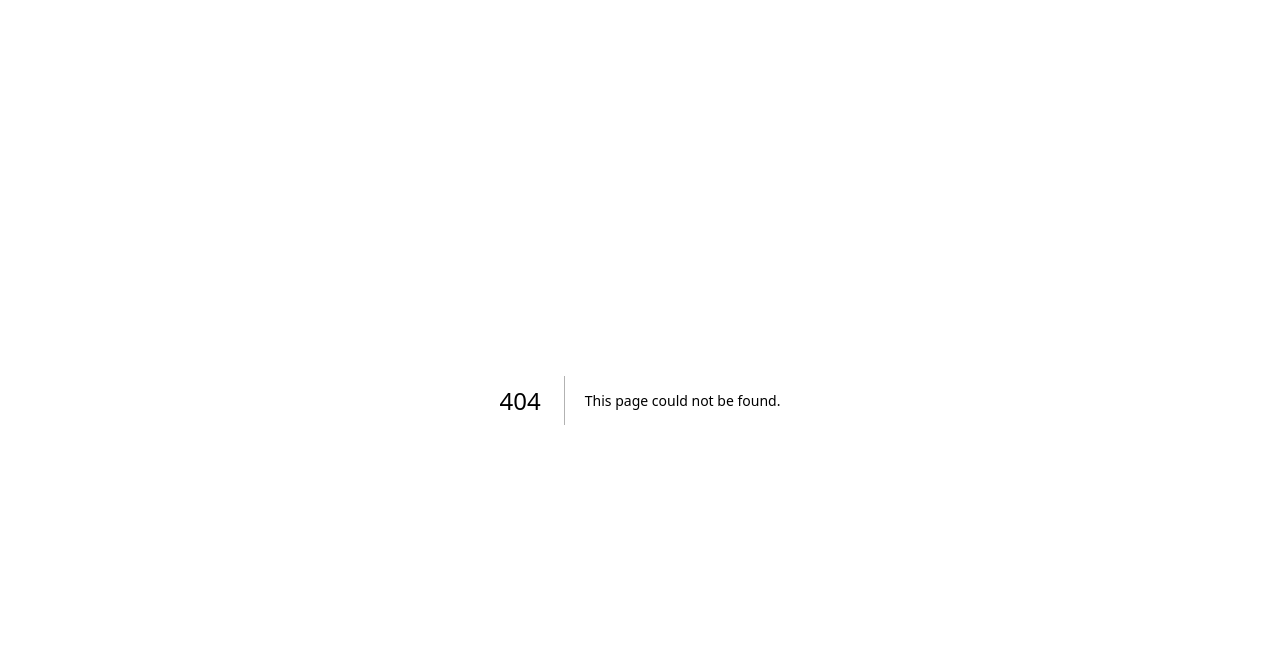
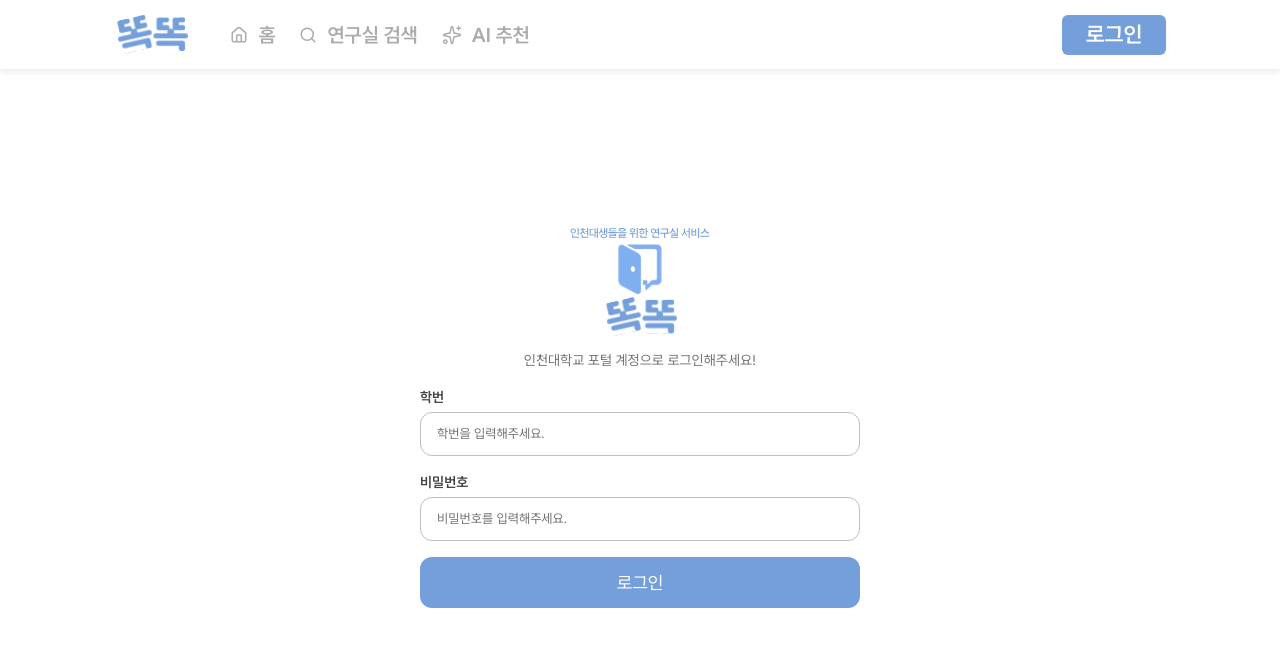
Before and after one commit to inu-appcenter/team-2-project-web, a Next.js app: page /login in a window 1280 px wide. Before the commit this address had no page. Shown: the top 646 px of the page. Built offline with nearby package versions, Linux system fonts and the light colour scheme.

Commit message:
✨ feat : 로그인 페이지 UI 구현

```diff
--- /dev/null
+++ b/app/login/page.tsx
@@ -0,0 +1 @@
+export { LoginPage as default } from "@/_pages/login";
--- /dev/null
+++ b/src/_pages/login/index.ts
@@ -0,0 +1,2 @@
+export { LoginPage } from "./ui/login-page";
+export type { LoginPageProps } from "./ui/login-page";
--- /dev/null
+++ b/src/_pages/login/ui/login-page.tsx
@@ -0,0 +1,17 @@
+import { LoginForm } from "@/features/login";
+import { SiteHeader } from "@/widgets/site-header";
+
+export type LoginPageProps = {
+  initialHasError?: boolean;
+};
+
+export function LoginPage({ initialHasError = false }: LoginPageProps) {
+  return (
+    <div className="flex min-h-dvh flex-col bg-bg-default">
+      <SiteHeader />
+      <main className="flex flex-1 items-center justify-center px-[var(--spacing-spacing-4)] py-[var(--spacing-spacing-8)]">
+        <LoginForm initialHasError={initialHasError} />
+      </main>
+    </div>
+  );
+}
--- /dev/null
+++ b/src/features/login/index.ts
@@ -0,0 +1,2 @@
+export { LoginForm } from "./ui/login-form";
+export type { LoginFormProps } from "./ui/login-form";
--- /dev/null
+++ b/src/features/login/ui/login-form.tsx
@@ -0,0 +1,72 @@
+"use client";
+
+import type { FormEvent } from "react";
+import { useState } from "react";
+
+import { Button, Field, Logo } from "@/shared/ui";
+
+const LOGIN_ERROR_MESSAGE = "학번 또는 비밀번호가 일치하지 않습니다.";
+
+export type LoginFormProps = {
+  initialHasError?: boolean;
+};
+
+export function LoginForm({ initialHasError = false }: LoginFormProps) {
+  const [hasError, setHasError] = useState(initialHasError);
+
+  const handleChange = () => {
+    if (hasError) {
+      setHasError(false);
+    }
+  };
+
+  const handleSubmit = (event: FormEvent<HTMLFormElement>) => {
+    event.preventDefault();
+    setHasError(true);
+  };
+
+  return (
+    <form
+      className="flex w-full max-w-[440px] flex-col gap-[var(--spacing-spacing-4)]"
+      noValidate
+      onSubmit={handleSubmit}
+    >
+      <div className="flex flex-col items-center gap-[var(--spacing-spacing-3)]">
+        <Logo priority variant="vertical" />
+        <p className="text-center text-[length:var(--font-size-body3)] leading-[1.5] text-text-subtle">
+          인천대학교 포털 계정으로 로그인해주세요!
+        </p>
+      </div>
+
+      <Field
+        autoComplete="username"
+        inputMode="numeric"
+        invalid={hasError}
+        label="학번"
+        name="studentId"
+        onChange={handleChange}
+        placeholder="학번을 입력해주세요."
+      />
+      <Field
+        autoComplete="current-password"
+        invalid={hasError}
+        label="비밀번호"
+        name="password"
+        onChange={handleChange}
+        placeholder="비밀번호를 입력해주세요."
+        type="password"
+      />
+
+      <Button className="w-full" size="lg" type="submit">
+        로그인
+      </Button>
+
+      <p
+        aria-live="polite"
+        className={`h-5 text-center text-[length:var(--font-size-label2)] leading-[1.5] text-text-error ${hasError ? "visible" : "invisible"}`}
+      >
+        {LOGIN_ERROR_MESSAGE}
+      </p>
+    </form>
+  );
+}
--- a/src/shared/ui/field/field.tsx
+++ b/src/shared/ui/field/field.tsx
@@ -10,6 +10,7 @@ import { useId } from "react";
 type FieldBaseProps = {
   label?: string;
   error?: string;
+  invalid?: boolean;
   trailing?: ReactNode;
 };
 
@@ -39,6 +40,7 @@ export function Field({
   disabled,
   error,
   id,
+  invalid = false,
   label,
   trailing,
   ...props
@@ -46,6 +48,7 @@ export function Field({
   const generatedId = useId();
   const inputId = id ?? generatedId;
   const errorId = `${inputId}-error`;
+  const hasError = Boolean(error) || invalid;
 
   return (
     <label
@@ -54,11 +57,11 @@ export function Field({
     >
       {label ? <span className={labelClassName}>{label}</span> : null}
       <span
-        className={`flex h-[44px] items-center overflow-hidden rounded-[var(--radius-xl)] border py-[var(--spacing-spacing-3)] pl-[var(--spacing-spacing-4)] pr-[var(--spacing-spacing-3)] transition-colors ${fieldStateClassName} ${error ? "border-border-error focus-within:border-border-error" : ""} ${disabled ? "border-border-disabled bg-bg-disabled" : ""}`}
+        className={`flex h-[44px] items-center overflow-hidden rounded-[var(--radius-xl)] border py-[var(--spacing-spacing-3)] pl-[var(--spacing-spacing-4)] pr-[var(--spacing-spacing-3)] transition-colors ${fieldStateClassName} ${hasError ? "border-border-error focus-within:border-border-error" : ""} ${disabled ? "border-border-disabled bg-bg-disabled" : ""}`}
       >
         <input
           aria-describedby={error ? errorId : undefined}
-          aria-invalid={Boolean(error)}
+          aria-invalid={hasError}
           className={`min-w-0 flex-1 bg-transparent text-[length:var(--font-size-label2)] font-normal leading-[1.5] text-text-default outline-none placeholder:text-text-subtle disabled:cursor-not-allowed disabled:text-text-disabled disabled:placeholder:text-text-disabled ${className ?? ""}`}
           disabled={disabled}
           id={inputId}
@@ -80,12 +83,14 @@ export function Textarea({
   disabled,
   error,
   id,
+  invalid = false,
   label,
   ...props
 }: TextareaProps) {
   const generatedId = useId();
   const textareaId = id ?? generatedId;
   const errorId = `${textareaId}-error`;
+  const hasError = Boolean(error) || invalid;
 
   return (
     <label
@@ -95,8 +100,8 @@ export function Textarea({
       {label ? <span className={labelClassName}>{label}</span> : null}
       <textarea
         aria-describedby={error ? errorId : undefined}
-        aria-invalid={Boolean(error)}
-      className={`h-[96px] w-full resize-none rounded-[var(--radius-xl)] border p-[var(--spacing-spacing-3)] text-[length:var(--font-size-caption1)] font-normal leading-[1.5] text-text-default outline-none transition-colors placeholder:text-text-subtle hover:bg-bg-subtle focus:border-border-primary disabled:cursor-not-allowed disabled:border-border-disabled disabled:bg-bg-disabled disabled:text-text-disabled disabled:placeholder:text-text-disabled ${error ? "border-border-error focus:border-border-error" : "border-border-subtle"} ${className ?? ""}`}
+        aria-invalid={hasError}
+        className={`h-[96px] w-full resize-none rounded-[var(--radius-xl)] border p-[var(--spacing-spacing-3)] text-[length:var(--font-size-caption1)] font-normal leading-[1.5] text-text-default outline-none transition-colors placeholder:text-text-subtle hover:bg-bg-subtle focus:border-border-primary disabled:cursor-not-allowed disabled:border-border-disabled disabled:bg-bg-disabled disabled:text-text-disabled disabled:placeholder:text-text-disabled ${hasError ? "border-border-error focus:border-border-error" : "border-border-subtle"} ${className ?? ""}`}
         disabled={disabled}
         id={textareaId}
         {...props}
```
Also changed, not shown: 2 other files (tests, documents, lock files or other folders).
